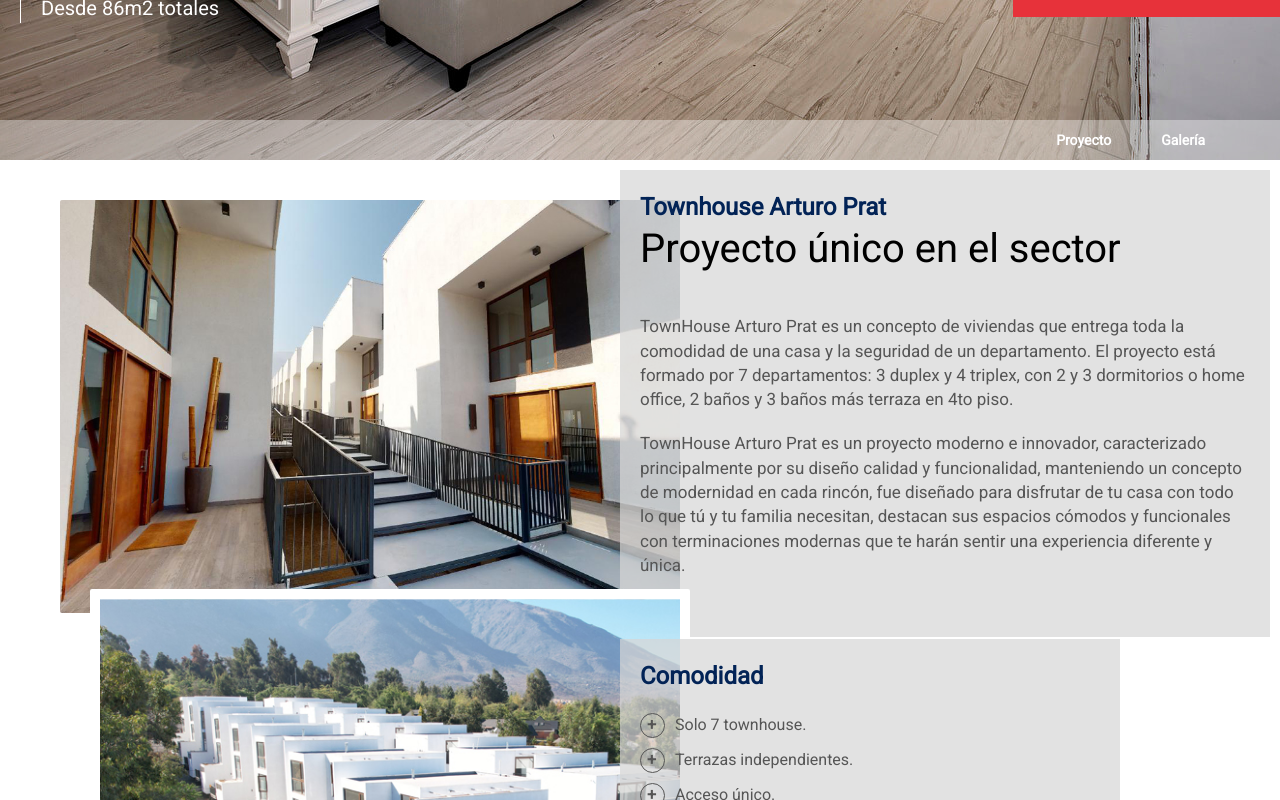
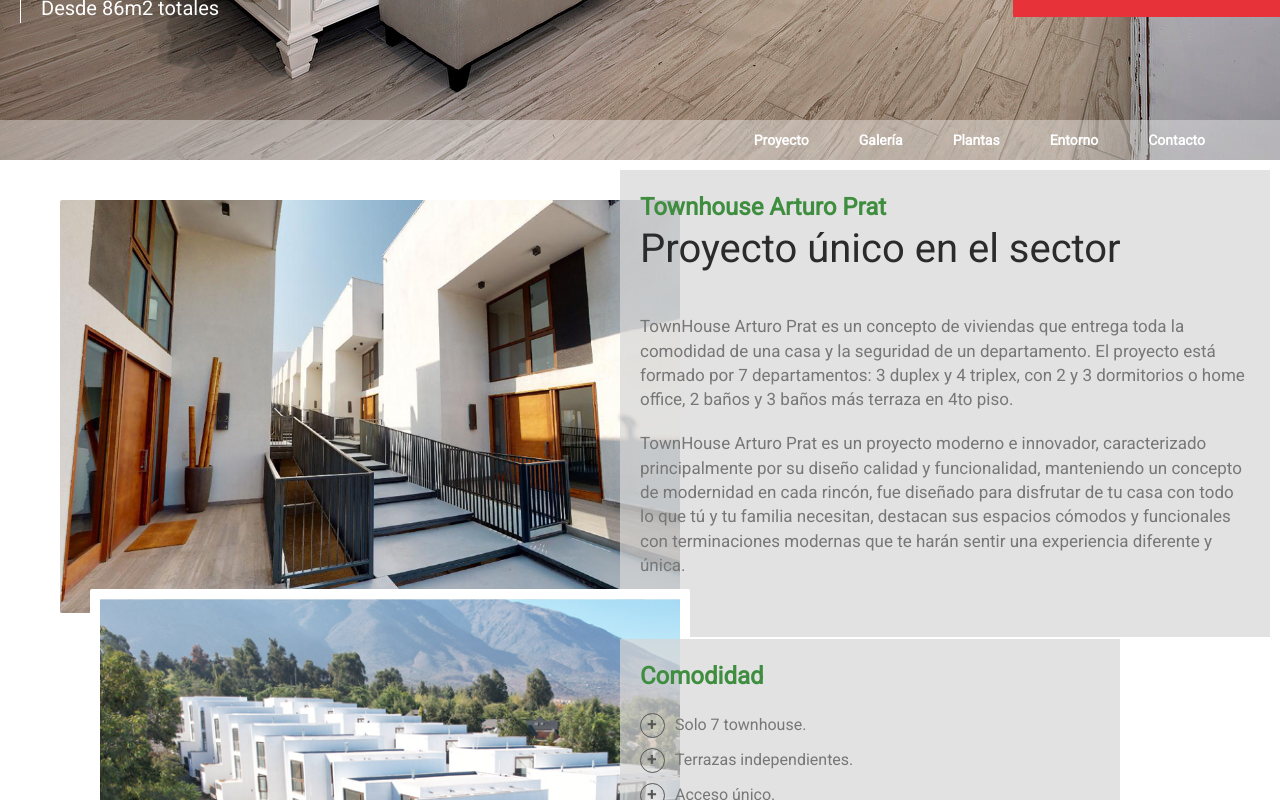
Before and after one commit to mixoO-O/arturo-prat-townhouse, a Next.js app: page / in a window 1280 px wide. Shown: the part 640-1440 px from the top of the page. Built offline with nearby package versions, Linux system fonts and the light colour scheme.

Commit message:
Logo colors

```diff
--- a/components/Navbar/Navbar.module.scss
+++ b/components/Navbar/Navbar.module.scss
@@ -22,9 +22,11 @@
         padding: 10px;
         color: #FFF;
         font-weight: bold;
+        transition: all ease .4s;
 
         &:hover {
-          color: $primary-color;
+          color: $primary-dark-color;
+          text-decoration: none;
         }
       }
     }
--- a/components/Navbar/index.tsx
+++ b/components/Navbar/index.tsx
@@ -14,6 +14,18 @@ const items: Items[] = [
   {
     text: 'Galería',
     link: '#galeria',
+  },
+  {
+    text: 'Plantas',
+    link: '#plantas',
+  },
+  {
+    text: 'Entorno',
+    link: '#entorno',
+  },
+  {
+    text: 'Contacto',
+    link: '#contacto',
   },
 ]
 
--- a/components/Projects/Principal/Principal.module.scss
+++ b/components/Projects/Principal/Principal.module.scss
@@ -48,7 +48,7 @@
 
   & span {
     font-size: 1.5rem;
-    color: $primary-color;
+    color: $primary-dark-color;
     font-weight: 800;
   }
 
@@ -67,7 +67,7 @@
   & p {
     font-size: 17px;
     font-weight: 400;
-    color: #555;
+    color: $text-color;
   }
 
   @media screen and (min-width: $desktop-size) {
--- a/components/Projects/Secondary/Secondary.module.scss
+++ b/components/Projects/Secondary/Secondary.module.scss
@@ -49,7 +49,7 @@
 
   & span {
     font-size: 1.5rem;
-    color: $primary-color;
+    color: $primary-dark-color;
     font-weight: 800;
   }
 
@@ -58,7 +58,7 @@
     padding-top: 20px;
 
     & li {
-      color: #555;
+      color: $text-color;
       font-size: 16px;
       display: flex;
       align-items: center;
--- a/pages/index.tsx
+++ b/pages/index.tsx
@@ -13,9 +13,11 @@ const Home: NextPage = () => (
 
     <Navbar />
 
-    <Projects />
+    <div id='proyecto'>
+      <Projects />
+    </div>
 
-    <div id='proyecto'>
+    <div>
       <Parallax />
     </div>
 
--- a/styles/vars.scss
+++ b/styles/vars.scss
@@ -1,11 +1,8 @@
 // Colors
-$primary-color: #022356;
-$title-color: #000;
-
-$primary-light-color: #95A59E;
-$secondary-color: #7AA7D2;
-$secondary-light-color: #A8C9EA;
-$tertiary-color: #DCE0EB;
+$primary-color: #59c65b;
+$primary-dark-color: #3f8e40;
+$title-color: #2b2b2b;
+$text-color: #777777;
 
 // Sizes
 $desktop-size: 1200px;
```
Also changed, not shown: components/HeaderImage/Types.ts (deleted, +0 -18 lines).
